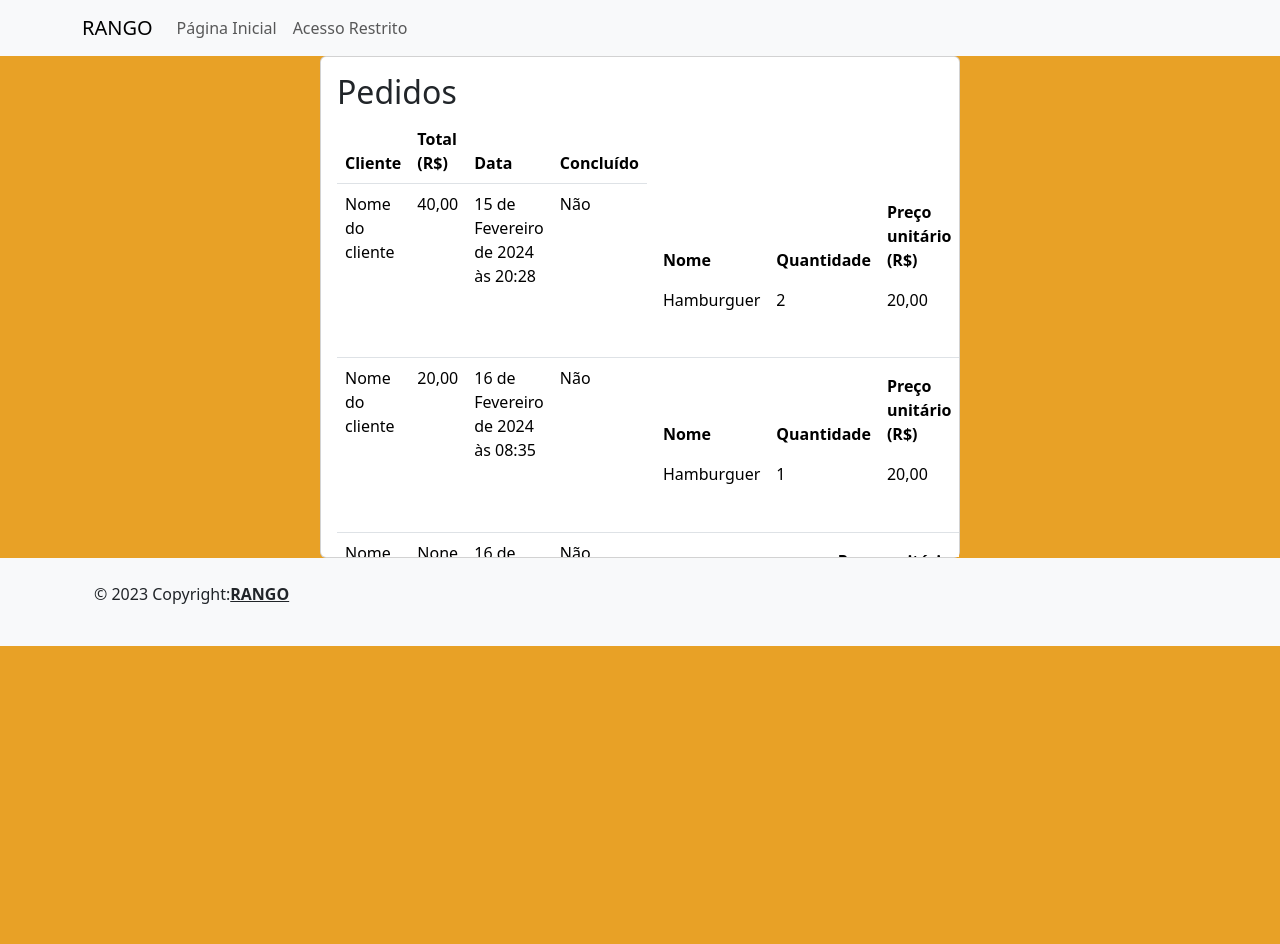
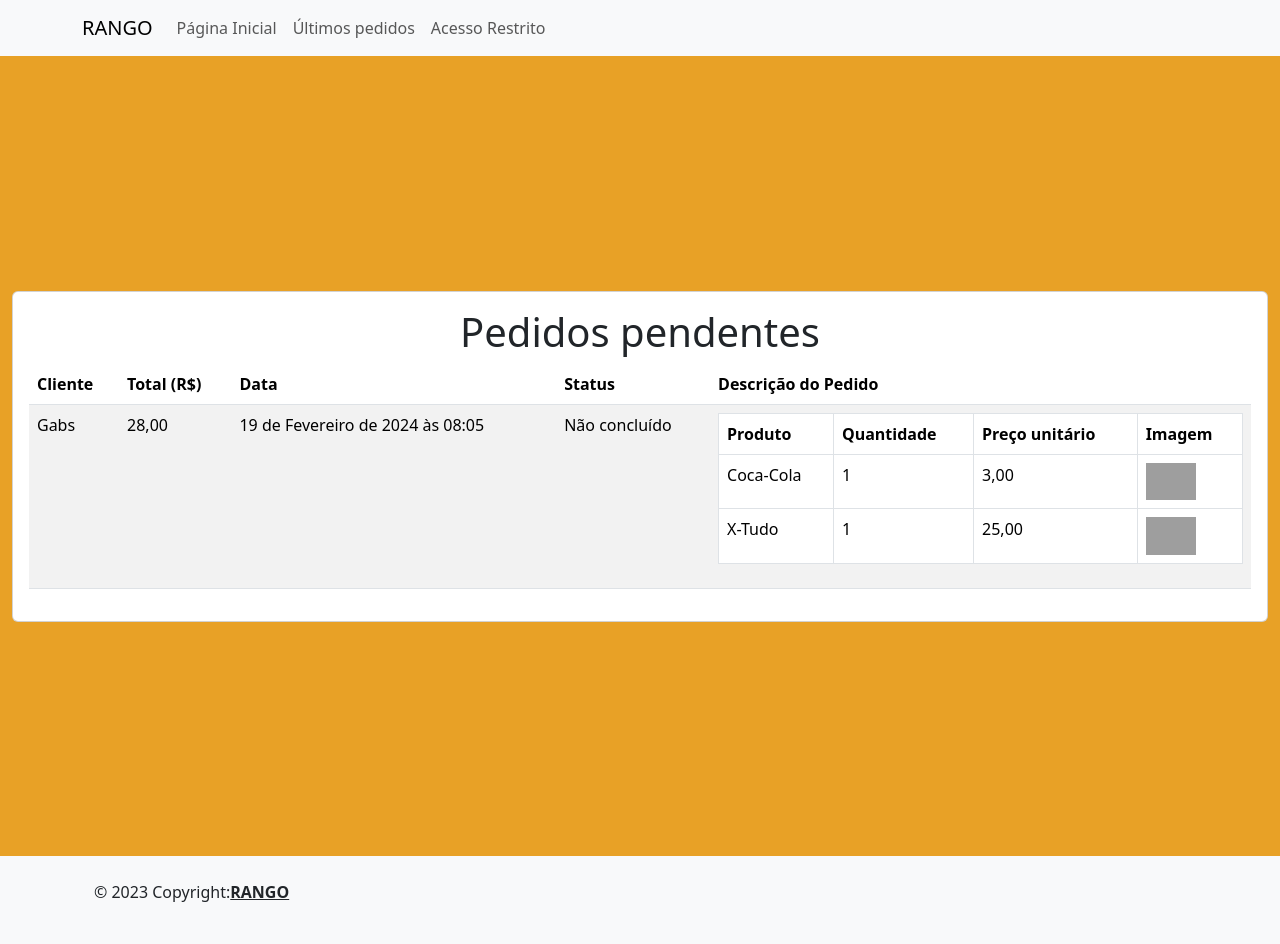
Before and after one commit to gabrielbelinski/appRANGO, a Django app: page /listapedidos/ in a window 1280 px wide. Before the commit the page ends 646 px from the top, so only its background shows below. Run offline with Django 5.2, Linux system fonts and the light colour scheme; data comes from the database, SQL or seed files in the repository; lists and menus that the app fills with data are empty; grey boxes are pictures that could not be loaded.

Commit message:
Adição de novos templates

```diff
--- a/RANGO/admin.py
+++ b/RANGO/admin.py
@@ -38,7 +38,7 @@
 
 class PedidoAdmin(admin.ModelAdmin):
     inlines = [ItemPedidoInline]
-    list_display = ('cliente_nome', 'total', 'data', 'concluido', 'edit_pedido', 'remove_pedido')
+    list_display = ('id', 'cliente_nome', 'total', 'data', 'concluido', 'edit_pedido', 'remove_pedido')
     list_filter = ('concluido',)
     search_fields = ('cliente_nome',)
 
--- a/RANGO/models.py
+++ b/RANGO/models.py
@@ -10,15 +10,24 @@
     quantidade = models.IntegerField(blank=False, default=0)
     imagem = models.ImageField(upload_to='static/images/imagens_produtos/', blank=True)
 
+    def __str__(self):
+        return self.nome
+
 class Pedido(models.Model):
     cliente_nome = models.CharField(blank=False, max_length=50)
     produtos = models.ManyToManyField(Produto, through='ItemPedido')
     total = models.DecimalField(blank=True, decimal_places=2, max_digits=5, null=True)
     data = models.DateTimeField(auto_now_add=True)
     concluido = models.BooleanField(blank=False, default=False)
+    observacoes = models.TextField(blank=True)
+
+    def __str__(self):
+        return self.cliente_nome
 
 class ItemPedido(models.Model):
     pedido = models.ForeignKey(Pedido, on_delete=models.CASCADE)
     produto = models.ForeignKey(Produto, on_delete=models.CASCADE)
     quantidade = models.IntegerField(blank=False, default=0)
-    preco_unitario = models.DecimalField(blank=False, decimal_places=2, max_digits=5)
+
+    def __str__(self):
+        return f"{self.produto.nome}"
--- a/RANGO/urls.py
+++ b/RANGO/urls.py
@@ -1,6 +1,6 @@
 from django.urls import path
 from . import views
-from RANGO.views import adicionar_produtos, lista_produtos, lista_pedidos
+from RANGO.views import adicionar_produtos, lista_produtos, lista_pedidos, lista_pedidos_public, sucesso_pedido
 
 app_name = 'RANGO'
 
@@ -8,5 +8,7 @@
     path('', views.index, name='index'),
     path('adicionarprodutos/', adicionar_produtos, name='adicionar_produtos'),
     path('listapedidos/', lista_pedidos, name='lista_pedidos'),
+    path('listapedidospublic/', lista_pedidos_public, name='lista_pedidos_public'),
+    path('sucessopedido/', sucesso_pedido, name='sucesso_pedido'),
     path('listaprodutos/', lista_produtos, name='lista_produtos')
 ]
--- a/RANGO/views.py
+++ b/RANGO/views.py
@@ -5,32 +5,40 @@
     return render(request, "index.html")
 
 def lista_produtos(request):
-    produtos = Produto.objects.filter(quantidade__gt=0)
+    produtos = Produto.objects.filter(quantidade__gt=0).order_by('preco')
     return render(request, 'produto_list.html', {'produtos': produtos})
 
 def lista_pedidos(request):
-    pedidos = Pedido.objects.filter(concluido=False)
+    pedidos = Pedido.objects.order_by('-data').filter(concluido=False)
     return render(request, 'pedidos_list.html', {'pedidos': pedidos})
+
+def lista_pedidos_public(request):
+    pedidos = Pedido.objects.order_by('-data')
+    return render(request, 'pedidos_list_public.html', {'pedidos': pedidos})
+
+def sucesso_pedido(request):
+    return render(request, template_name='sucesso_pedido.html')
 
 def adicionar_produtos(request):
     if request.method == 'POST':
+        cliente_nome = request.POST['cliente_nome']
+        observacoes = request.POST['observacoes']
         produtos_ids = request.POST.getlist('produtos')
         quantidades = {}
         for produto_id in produtos_ids:
             quantidade = int(request.POST['quantidade_' + produto_id])
             if quantidade > 0:
                 quantidades[produto_id] = quantidade
-        pedido = Pedido.objects.create(cliente_nome='Nome do cliente')
+        pedido = Pedido.objects.create(cliente_nome=cliente_nome, observacoes=observacoes)
         total = 0
         for produto_id, quantidade in quantidades.items():
             produto = Produto.objects.get(id=produto_id)
-            preco_unitario = produto.preco
-            total += preco_unitario * quantidade
+            total += produto.preco * quantidade
             produto.quantidade -= quantidade
             produto.save()
-            ItemPedido.objects.create(pedido=pedido, produto=produto, quantidade=quantidade, preco_unitario=preco_unitario)
+            ItemPedido.objects.create(pedido=pedido, produto=produto, quantidade=quantidade)
         pedido.total = total
         pedido.save()
-        return redirect('RANGO:lista_pedidos')
+        return redirect('RANGO:sucesso_pedido')
     else:
         return redirect('RANGO:lista_produtos')
--- a/appRANGO/urls.py
+++ b/appRANGO/urls.py
@@ -18,6 +18,7 @@
 from django.urls import path
 from django.urls.conf import include
 
+
 admin.site.site_header = "RANGO"
 admin.site.site_title = "Gerência"
 admin.site.index_title = "Administração geral do sistema"
--- a/templates/_base.html
+++ b/templates/_base.html
@@ -30,6 +30,9 @@
                         <a class="nav-link" href="{% url 'RANGO:index' %}">Página Inicial</a>
                     </li>
                     <li class="nav-item">
+                        <a class="nav-link" href="{% url 'RANGO:lista_pedidos_public' %}">Últimos pedidos</a>
+                    </li>
+                    <li class="nav-item">
                         <a class="nav-link" href="{% url 'admin:login' %}">Acesso Restrito</a>
                     </li>
                 </ul>
--- a/templates/index.html
+++ b/templates/index.html
@@ -2,7 +2,7 @@
 {% block title  %}RANGO - Página Inicial{% endblock title %}
 {% block content %}
     <div class="container-fluid d-flex justify-content-center align-items-center min-vh-100">
-        <div class="card" style="width: 50%;">
+        <div class="card" style="width: 70%;">
             <div class="card-body text-center">
                 <h1>Seja bem vindo!</h1>
                 <p>Pressione o botão abaixo para iniciar</p>
--- a/templates/pedidos_list.html
+++ b/templates/pedidos_list.html
@@ -1,16 +1,18 @@
 {% extends '_base.html' %}
 
 {% block content %}
-    <div class="card" style="width: 50%; margin: auto;">
-        <div class="card-body" style="max-height: 500px; overflow-y: auto;">
-            <h2 class="card-title">Pedidos</h2>
-            <table class="table">
+    <div class="container-fluid d-flex justify-content-center align-items-center min-vh-100">
+    <div class="card" style="width: 100%; margin: auto;">
+        <div class="card-body" style="max-height: 1000px; overflow-y: auto;">
+            <div style="text-align: center;"><h1 class="card-title">Pedidos pendentes</h1></div>
+            <table class="table table-striped ">
                 <thead>
                     <tr>
                         <th>Cliente</th>
                         <th>Total (R$)</th>
                         <th>Data</th>
-                        <th>Concluído</th>
+                        <th>Status</th>
+                        <th>Descrição do Pedido</th>
                     </tr>
                 </thead>
                 <tbody>
@@ -19,19 +21,18 @@
                             <td>{{ pedido.cliente_nome }}</td>
                             <td>{{ pedido.total }}</td>
                             <td>{{ pedido.data }}</td>
-                            <td>{% if pedido.concluido %}
-                                Sim
-                                {% else %}
-                                Não
+                            <td>{% if not pedido.concluido %}
+                                Não concluído
                             {% endif %}</td>
                             <td>
-                                <table class="table table-borderless">
+                                <table class="table table-bordered">
                                     <thead>
                                         <tr>
-                                            <th>Nome</th>
+                                            <th>Produto</th>
                                             <th>Quantidade</th>
-                                            <th>Preço unitário (R$)</th>
+                                            <th>Preço unitário</th>
                                             <th>Imagem</th>
+
                                         </tr>
                                     </thead>
                                     <tbody>
@@ -39,7 +40,7 @@
                                             <tr>
                                                 <td>{{ item.produto.nome }}</td>
                                                 <td>{{ item.quantidade }}</td>
-                                                <td>{{ item.preco_unitario }}</td>
+                                                <td>{{ item.produto.preco }}</td>
                                                 <td><img src="{{ item.produto.imagem.url }}" width="50px" alt=""></td>
                                             </tr>
                                         {% endfor %}
@@ -52,4 +53,10 @@
             </table>
         </div>
     </div>
+    </div>
+    <script>
+    setInterval(function() {
+        location.reload();
+    }, 5000);
+</script>
 {% endblock %}
```
Also changed, not shown: templates/pedidos_list_public.html (added, +38 -0 lines), templates/produto_list.html (+57 -10 lines), templates/sucesso_pedido.html (added, +14 -0 lines), db.sqlite3.
